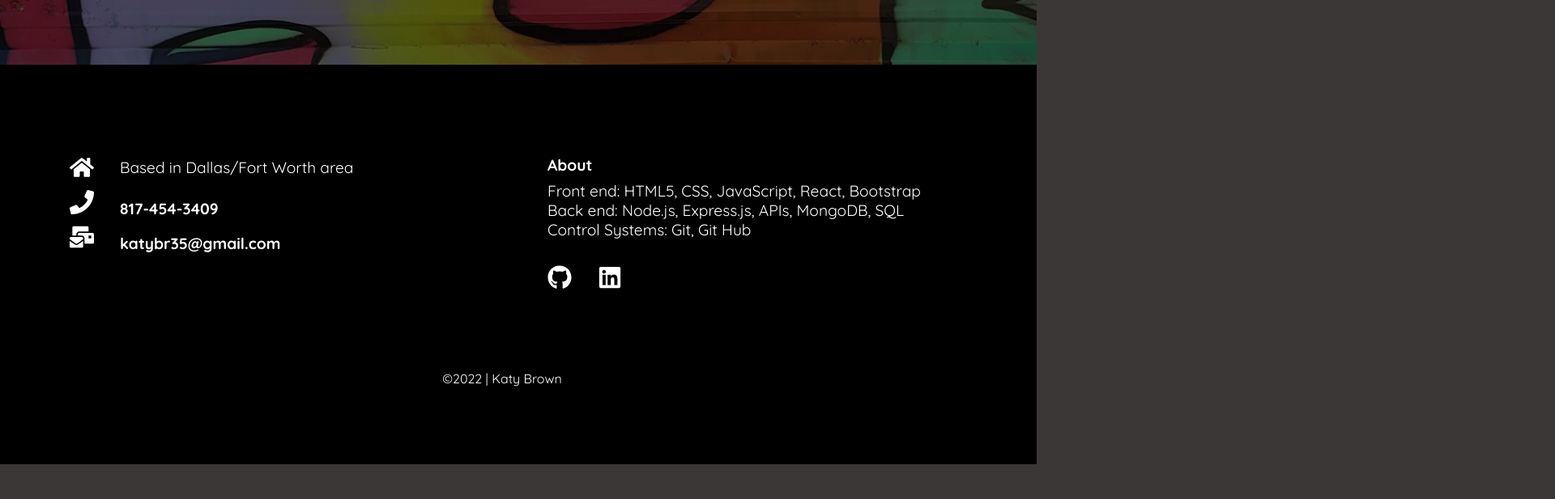
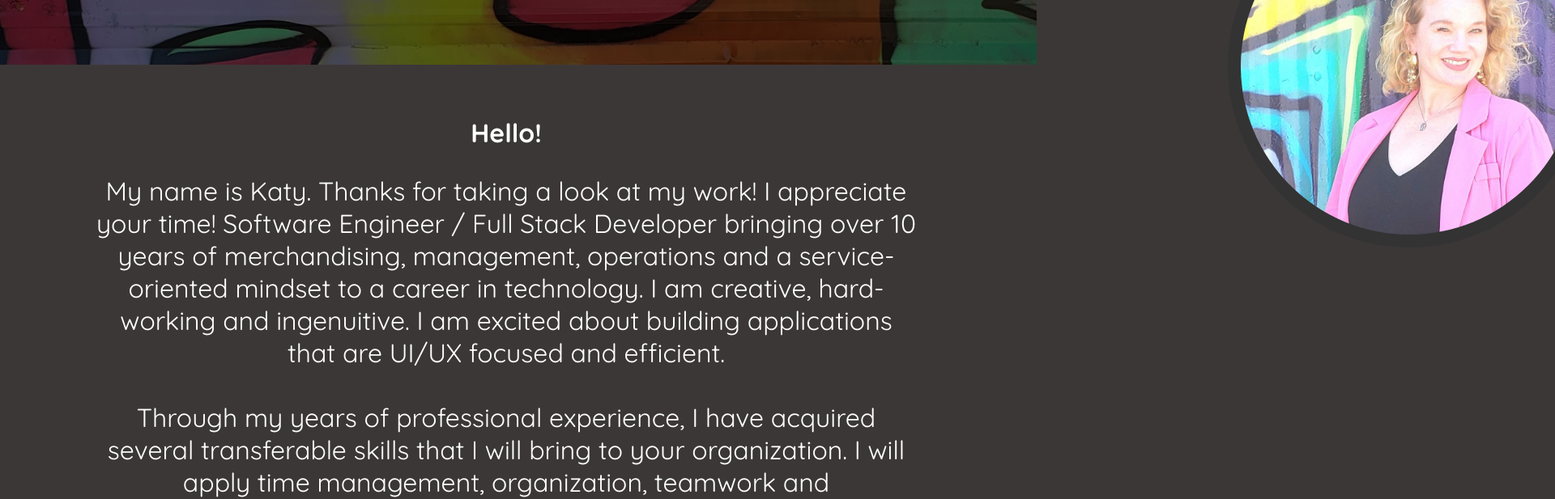
Before and after one commit to katykb/katyBrown-portfolio, a React (Create React App) app in the folder my-app/: page /about in a window 1280 px wide. Shown: the part 400-1017 px from the top of the page at 81% size, 1920 px wide, since content can reach past the window. Before the commit the page ends 974 px from the top, so only its background shows below. Built offline with nearby package versions, Linux system fonts and the light colour scheme.

Commit message:
changed margin on about page worked on footer

```diff
--- /dev/null
+++ b/my-app/src/components/AboutContent.js
@@ -0,0 +1,51 @@
+import "./AboutContentStyles.css";
+import { Link } from "react-router-dom";
+import React from "react";
+import aboutImage from "../assets/canvaPic.jpg";
+
+const AboutContent = () => {
+  return (
+    <div className="about">
+      <div className="left">
+        <h1>Hello!</h1>
+        <p className="about-paragraph">
+          My name is Katy. Thanks for taking a look at my work! I appreciate
+          your time! Software Engineer / Full Stack Developer bringing over 10
+          years of merchandising, management, operations and a service-oriented
+          mindset to a career in technology. I am creative, hard-working and
+          ingenuitive. I am excited about building applications that are UI/UX
+          focused and efficient.
+          <br />
+          <br />
+          Through my years of professional experience, I have acquired several
+          transferable skills that I will bring to your organization. I will
+          apply time management, organization, teamwork and communication to all
+          future endeavors.
+          <br />
+          <br />
+          In addition to professional experience, I have held several volunteer
+          roles with schools for five plus years. I have had the privilege of
+          assisting teachers in the classroom, planning school-wide fundraising
+          events, being a member of a parent and teacher committee and assisting
+          with administrative duties.
+          <br />
+          <br />I look forward to putting my tech skills and previous
+          experiences to work!
+        </p>
+        <Link to="/contact">
+          <button className="btn">Contact</button>
+          <button className="btn">Resume</button>
+        </Link>
+      </div>
+      <div className="right">
+        <div className="img-containter">
+          <div className="img-stack top">
+            <img src={aboutImage} className="img" alt="" />
+          </div>
+        </div>
+      </div>
+    </div>
+  );
+};
+
+export default AboutContent;
--- /dev/null
+++ b/my-app/src/components/AboutContentStyles.css
@@ -0,0 +1,49 @@
+.about {
+  width: 100%;
+  margin: 3rem 0;
+  display: flex;
+  align-items: center;
+  justify-content: center;
+  flex-wrap: wrap;
+  height: 150%;
+}
+
+.about .left {
+  text-align: center;
+  margin: auto;
+  padding: 1rem;
+  max-width: 1050px;
+  justify-content: center;
+  margin-left: 100px;
+}
+
+.about .left .about-content{
+  margin: 1.2rem 0;
+}
+
+.about .right {
+  max-width: 300px;
+}
+
+.right .img-container {
+  display: grid;
+  grid-template-columns: repeat(12, 1fr);
+  position: relative;
+  text-align: center;
+  align-items: center;
+}
+
+.right .img {
+  position: absolute;
+  max-width: 35%;
+  border: 16px solid #333;
+  margin-left: 1500px;
+  margin-top: -1300px;
+  border-radius: 50%;
+}
+
+.right .top {
+  grid-column: 1 / span 8;
+  grid-row: 1;
+  z-index: 1;
+}
--- a/my-app/src/components/Footer.js
+++ b/my-app/src/components/Footer.js
@@ -14,7 +14,7 @@ export const Footer = () => {
       <div className="footer-container">
         <div className="left">
           <div className="location">
-            <FaHome size={30} style={{ color: "#fff", marginRight: "2rem" }} />
+            <FaHome size={40} style={{ color: "#fff", marginRight: "2rem" }} />
             <div>
               <p>Based in Dallas/Fort Worth area</p>
             </div>
@@ -61,11 +61,10 @@ export const Footer = () => {
                 style={{ color: "#fff", marginRight: "2rem" }}
               />
             </a>
+            <div className="copyright">
+              &copy;{new Date().getFullYear()} | Katy Brown{" "}
+            </div>
           </div>
-        </div>
-        <div className="copyright">
-          {" "}
-          &copy;{new Date().getFullYear()} | Katy Brown{" "}
         </div>
       </div>
     </div>
--- a/my-app/src/components/FooterStyle.css
+++ b/my-app/src/components/FooterStyle.css
@@ -5,28 +5,28 @@
 }
 
 .footer-container {
-  max-width: 1140px;
+  max-width: 1240px;
   margin: auto;
   display: grid;
   grid-template-columns: repeat(2, 1fr);
-  grid-gap: 40px;
+  grid-gap: 80px;
 }
 
 .left {
   height: 100%;
-  max-width: 100%;
+  max-width: 140%;
   display: flex;
   flex-direction: column;
   padding: 1rem;
 }
 
-.location {
+.location .phone .email {
   display: flex;
   margin-bottom: 0.8rem;
 }
 
 .location p {
-  line-height: 30px;
+  line-height: 40px;
 }
 
 .right {
@@ -35,6 +35,7 @@
   display: flex;
   flex-direction: column;
   padding: 1rem;
+  flex-wrap: wrap;
 }
 
 .social {
@@ -43,32 +44,26 @@
 }
 
 h4 {
-  font-size: 1.2rem;
+  font-size: 2rem;
   padding-bottom: 0.5rem;
 }
 
 p {
-  font-size: 1.2rem;
+  font-size: 2rem;
 }
 
 #social-icon {
-    /* padding-top: 2rem; */
-    margin-top: 2px;
+  margin-top: 2px;
 }
 
 .copyright {
-    color: #fff;
-    padding-top: 1.5rem;
-    display: flex;
-    flex-direction: column;
-    text-align: center;
-    margin-left: 50%;
-    width: 100%;
-    font-size: 1rem;
+  color: #fff;
+  padding-top: 2rem;
 }
 
 @media screen and (max-width: 640px) {
   .footer-container {
-    grid-template-columns: 1fr;
+    grid-template-columns: (1fr);
   }
+
 }
--- a/my-app/src/components/WorkCard.js
+++ b/my-app/src/components/WorkCard.js
@@ -6,24 +6,17 @@ import { NavLink } from "react-router-dom";
 const WorkCard = (props) => {
   return (
     <div className="work-container">
-      <h1 className="project-heading">Projects</h1>
       <div className="project-container">
         <div className="project-card">
-          <img src={props.imgsrc} alt="project"/>
+          <img src={props.imgsrc} alt="project" />
           <h2 className="project-title">{props.title}</h2>
           <div className="pro-details">
             <p>{props.text}</p>
             <div className="pro-btns">
-              <NavLink
-                to={props.github}
-                className="btn"
-              >
+              <NavLink to={props.github} className="btn">
                 GitHub
               </NavLink>
-              <NavLink
-                to={props.deploy}
-                className="btn"
-              >
+              <NavLink to={props.deploy} className="btn">
                 Deployed
               </NavLink>
             </div>
--- a/my-app/src/components/WorkCardStyles.css
+++ b/my-app/src/components/WorkCardStyles.css
@@ -4,7 +4,8 @@
 }
 
 .project-container {
-  max-width: 1140px;
+  max-width: 1940px;
+  align-items: center;
   margin: auto;
   display: grid;
   grid-template-columns: repeat(3, 1fr);
--- a/my-app/src/routes/About.js
+++ b/my-app/src/routes/About.js
@@ -2,12 +2,14 @@ import React from 'react';
 import Navbar from '../components/Navbar';
 import Footer from "../components/Footer";
 import Hero2 from "../components/Hero2"
+import AboutContent from '../components/AboutContent';
 
 const About = () => {
   return (
     <div>
       <Navbar />
       <Hero2 heading="ABOUT" text="Full Stack Developer" />
+      <AboutContent />
       <Footer />
     </div>
   )
```
Also changed, not shown: my-app/src/components/canvaPic.jpg (added).
